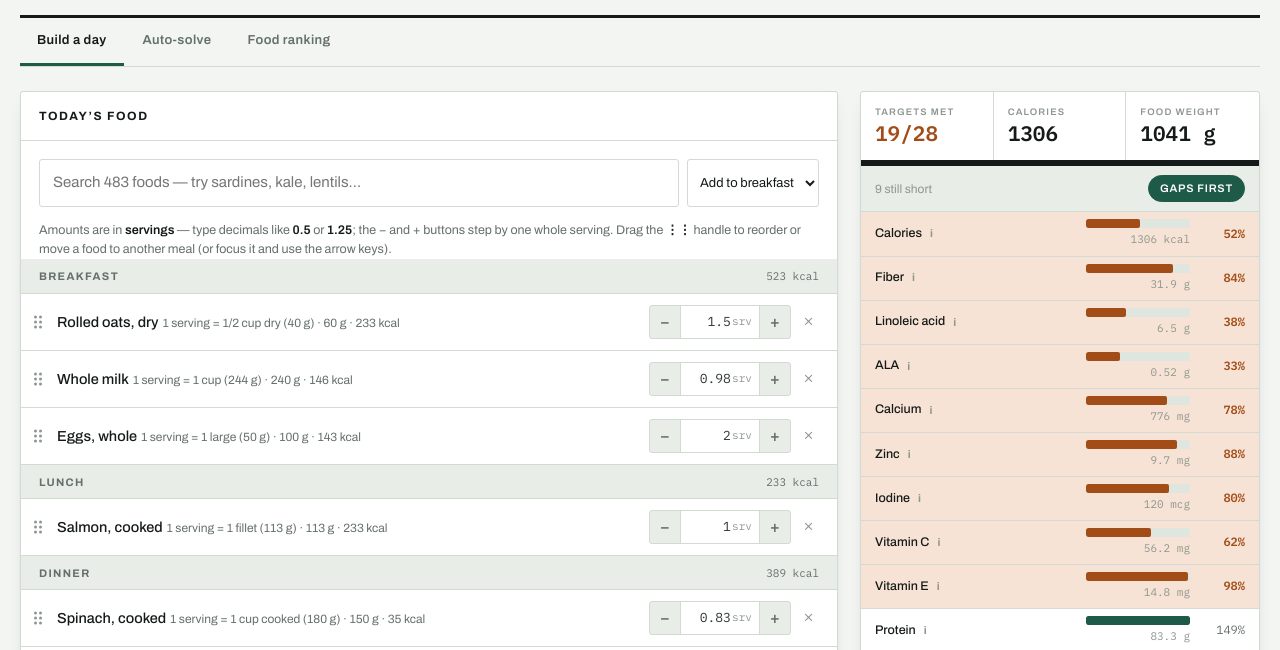
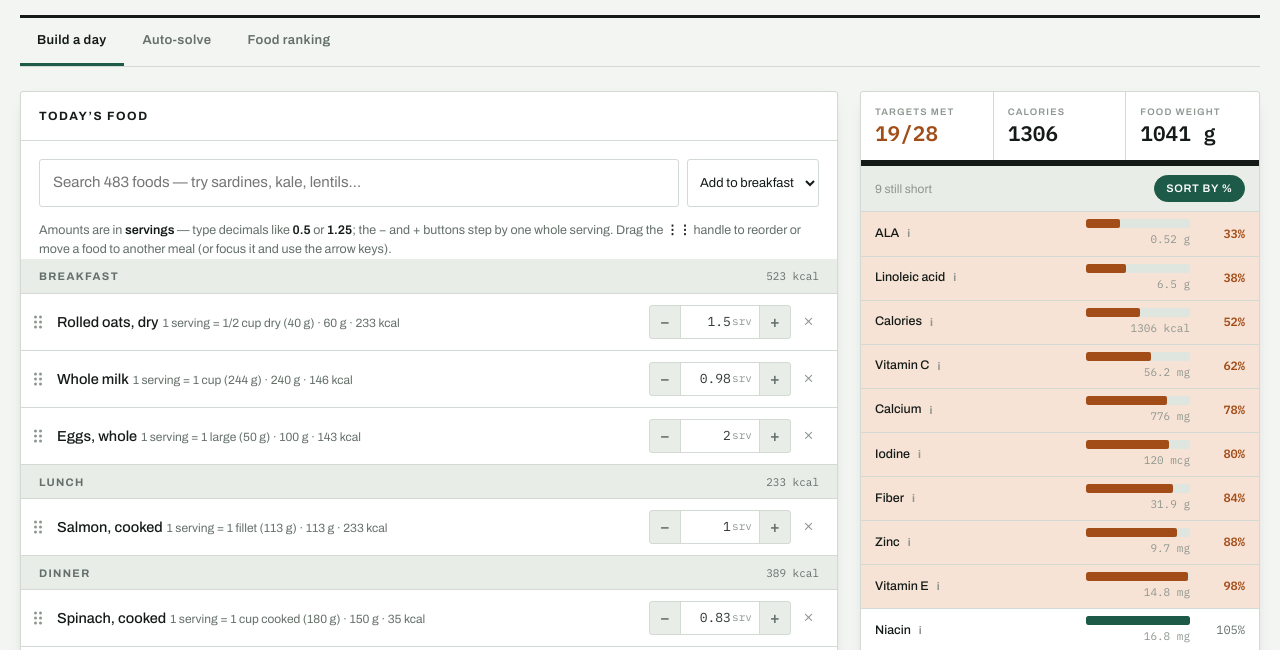
Before and after one commit to toneyzhen/the-complete-day, a plain HTML site: page index.html in a window 1280 px wide. Shown: the part 150-800 px from the top of the page. Drawn offline with Linux system fonts and the light colour scheme.

Commit message:
Sort the coverage chart by percent of target
Lowest first, so gaps still lead; sodium, fat, carbs and EPA+DHA stay at the
end. The toggle (now "Sort by %") switches back to nutrient order.

Co-Authored-By: Claude Opus 5.5 <noreply@anthropic.com>

```diff
--- a/index.html
+++ b/index.html
@@ -441,7 +441,7 @@ footer b{color:var(--muted);font-weight:600}
       </div>
       <div class="covtools">
         <span class="status" id="covhint">Add food to begin</span>
-        <button class="mini" id="btn-gapsfirst" aria-pressed="true">Gaps first</button>
+        <button class="mini" id="btn-gapsfirst" aria-pressed="true">Sort by %</button>
       </div>
       <div class="covscroll"><div id="coverage"></div></div>
     </div>
@@ -857,9 +857,10 @@ function renderCoverage(){
   rows.splice(ORDER.indexOf("carb") + 1, 0,
     {n: "netcarb", p: null, over: false, soft: false, ok: true, counted: false, amt: netcarb});
   const gaps = rows.filter(r => r.counted && !r.ok);
+  // lowest % first, so gaps lead; informational rows (sodium, fat, carbs, EPA+DHA) keep their order at the end
+  const key = r => r.counted && r.p !== null ? r.p : Infinity;
   const sorted = gapsFirst
-    ? rows.slice().sort((a, b) => (a.counted && !a.ok ? 0 : 1) - (b.counted && !b.ok ? 0 : 1)
-        || rows.indexOf(a) - rows.indexOf(b))
+    ? rows.slice().sort((a, b) => key(a) - key(b) || rows.indexOf(a) - rows.indexOf(b))
     : rows;
 
   document.getElementById("coverage").innerHTML = sorted.map(r => {
```
Also changed, not shown: src/app.template.html (+4 -3 lines).
